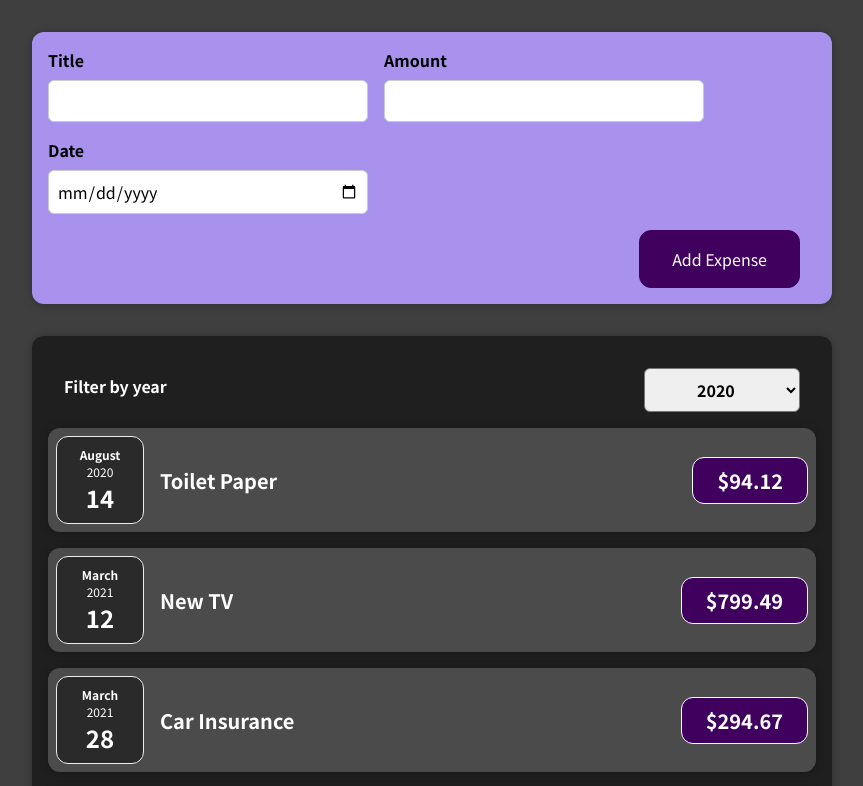
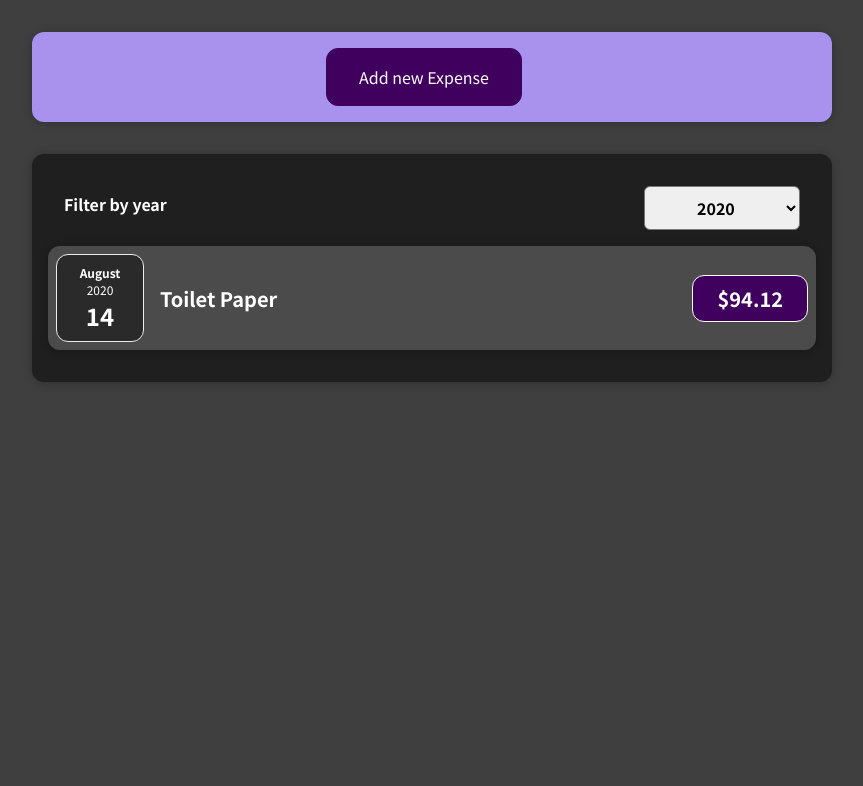
Before and after one commit to yannick-coolen/React_1st_practice_academind, a React (Create React App) app: page / in a window 1280 px wide. Shown: the top 786 px of the page, without its empty margins (208-1071 px from the left). Built offline with nearby package versions, Linux system fonts and the light colour scheme.

Commit message:
committed on 31-12-2021, 01:11

```diff
--- a/src/components/Expenses/ExpenseItem.jsx
+++ b/src/components/Expenses/ExpenseItem.jsx
@@ -4,8 +4,9 @@ import ExpenseDate from './ExpenseDate';
 import Card from '../UI/Card';
 import './ExpenseItem.css';
 
-export default function ExpenseItem({date, title, amount}) {
+export default function ExpenseItem({ date, title, amount }) {
   return (
+    <li>
       <Card className='expense-item'>
         <ExpenseDate date={date} />
         <div className='expense-item__description'>
@@ -13,5 +14,6 @@ export default function ExpenseItem({date, title, amount}) {
           <div className='expense-item__price'>${amount}</div>
         </div>
       </Card>
+    </li>
   );
 }
--- a/src/components/Expenses/Expenses.css
+++ b/src/components/Expenses/Expenses.css
@@ -5,3 +5,7 @@
   width: 50rem;
   max-width: 95%;
 }
+
+.no-expense {
+  color: #fff
+}
--- a/src/components/Expenses/Expenses.jsx
+++ b/src/components/Expenses/Expenses.jsx
@@ -1,16 +1,20 @@
 import React, { useState } from 'react';
 
-import ExpenseItem from './ExpenseItem';
 import Card from '../UI/Card';
 import ExpensesFilter from './ExpensesFilter';
 import './Expenses.css';
+import ExpensesList from './ExpensesList';
 
-export default function Expenses({items}) {
+export default function Expenses({ items }) {
   const [filteredYear, setFilteredYear] = useState('2020');
 
   const filterChangeHandler = (selectedYear) => {
     setFilteredYear(selectedYear);
   };
+
+  const filterExpenses = items.filter((expense) => {
+    return expense.date.getFullYear().toString() === filteredYear;
+  });
 
   return (
     <div>
@@ -19,14 +23,8 @@ export default function Expenses({items}) {
           selected={filteredYear}
           onChangeFilter={filterChangeHandler}
         />
-        {items.map((expense) => (
-          <ExpenseItem
-            title={expense.title}
-            amount={expense.amount}
-            date={expense.date}
-          />
-        ))}
+        <ExpensesList items={filterExpenses} />
       </Card>
     </div>
   );
-};
+}
--- /dev/null
+++ b/src/components/Expenses/ExpensesList.css
@@ -0,0 +1,9 @@
+.expenses-list {
+    list-style: none;
+    padding: 0;
+  }
+
+  .expenses-list__fallback {
+    color: #fff;
+    text-align: center;
+  }
--- /dev/null
+++ b/src/components/Expenses/ExpensesList.jsx
@@ -0,0 +1,22 @@
+import React from 'react';
+import ExpenseItem from './ExpenseItem';
+import './ExpensesList.css';
+
+export default function ExpensesList({ items }) {
+  if (items.length === 0) {
+    return <h2 className='expenses-list__fallback'>Found no expenses</h2>;
+  }
+
+  return (
+    <ul className='expenses-list'>
+      {items.map((expense) => (
+        <ExpenseItem
+          key={expense.id}
+          title={expense.title}
+          amount={expense.amount}
+          date={expense.date}
+        />
+      ))}
+    </ul>
+  );
+}
--- a/src/components/NewExpense/ExpenseForm.jsx
+++ b/src/components/NewExpense/ExpenseForm.jsx
@@ -6,6 +6,7 @@ export default function ExpenseForm({ onSaveExpenseData }) {
   const [enteredTitle, setEnteredTitle] = useState('');
   const [enteredAmount, setEnteredAmount] = useState('');
   const [enteredDate, setEnteredDate] = useState('');
+  const [showExpenseForm, setShowExpenseForm] = useState(false);
 
   const titleChangeHandler = (event) => {
     setEnteredTitle(event.target.value);
@@ -32,7 +33,21 @@ export default function ExpenseForm({ onSaveExpenseData }) {
     setEnteredTitle('');
     setEnteredAmount('');
     setEnteredDate('');
+
+    setShowExpenseForm(false);
   };
+
+  const toggleShowExpanseHandler = () => {
+    if (showExpenseForm) {
+      setShowExpenseForm(false);
+    } else {
+      setShowExpenseForm(true);
+    }
+  };
+
+  if (!showExpenseForm) {
+    return <button onClick={toggleShowExpanseHandler}>Add new Expense</button>;
+  }
 
   return (
     <form onSubmit={submitHandler}>
@@ -67,8 +82,9 @@ export default function ExpenseForm({ onSaveExpenseData }) {
         </div>
       </div>
       <div className='new-expense__actions'>
+        <button onClick={toggleShowExpanseHandler}>Cancel</button>
         <button type='submit'>Add Expense</button>
       </div>
     </form>
   );
-};
+}
```
Also changed, not shown: 1 other file (tests, documents, lock files or other folders). Lines whose indentation alone changed are shown as unchanged.
